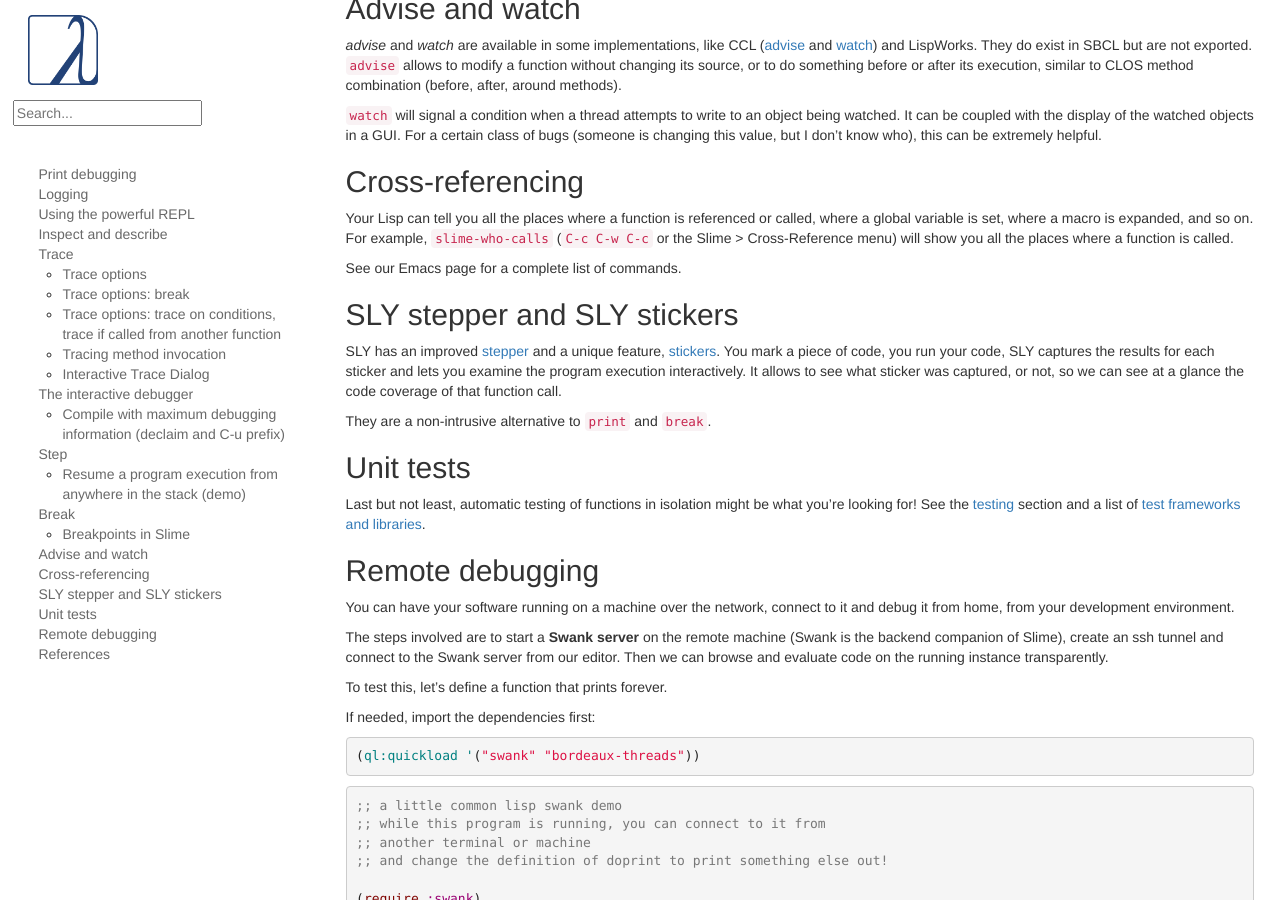
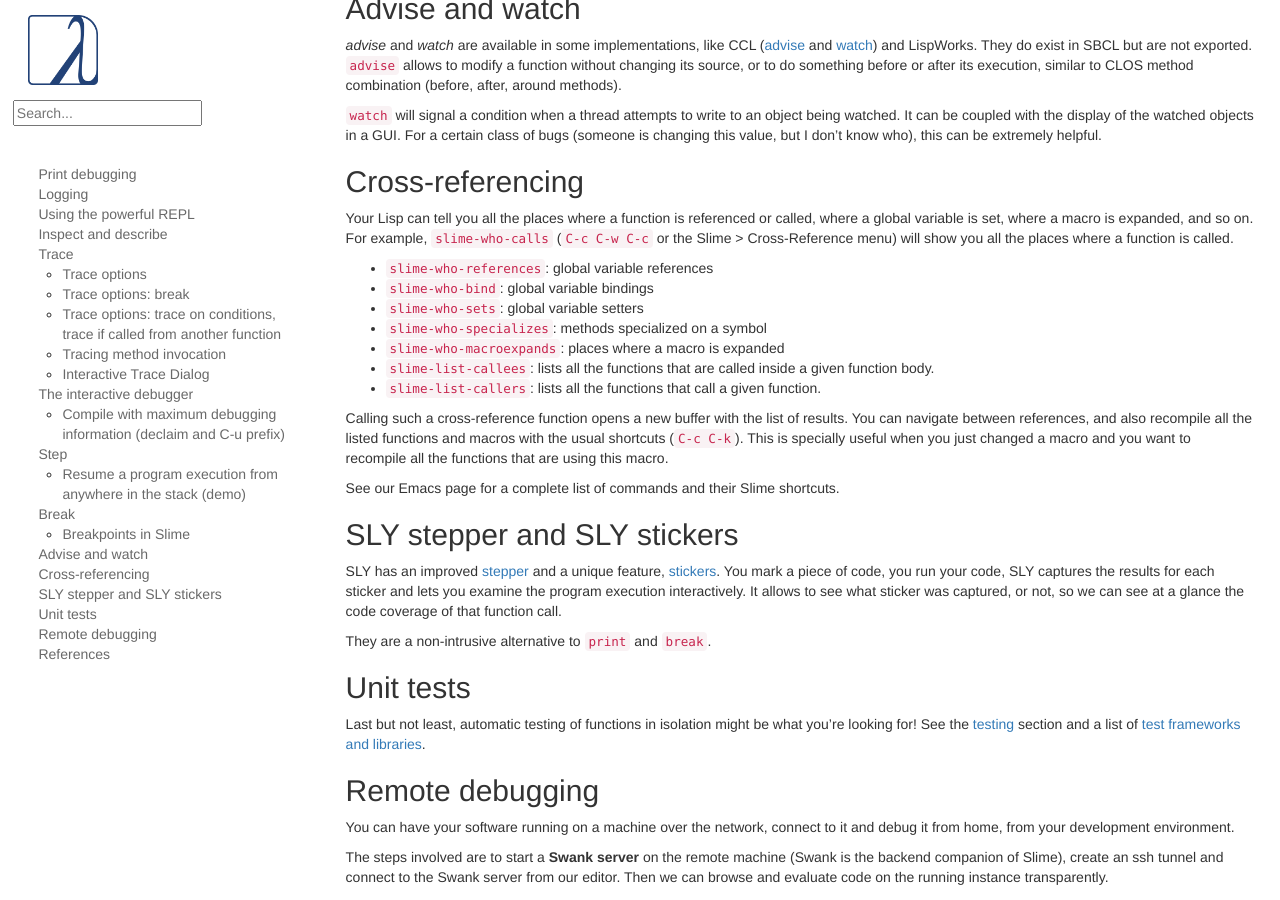
Before and after one commit to LispCookbook/cl-cookbook, a Jekyll site: the page built from debugging.md, in a window 1280 px wide and 900 px high, scrolled down 11113 px. Built offline with Jekyll 4.4.1, drawn with Linux system fonts in a browser that asks for light colours.

Commit message:
debugging: list callers and callees

```diff
--- a/debugging.md
+++ b/debugging.md
@@ -632,7 +632,22 @@
 or called, where a global variable is set, where a macro is expanded,
 and so on. For example, `slime-who-calls` (`C-c C-w C-c` or the Slime > Cross-Reference menu) will show you all the places where a function is called.
 
-See our Emacs page for a complete list of commands.
+- `slime-who-references`: global variable references
+- `slime-who-bind`: global variable bindings
+- `slime-who-sets`: global variable setters
+- `slime-who-specializes`: methods specialized on a symbol
+- `slime-who-macroexpands`: places where a macro is expanded
+- `slime-list-callees`: lists all the functions that are called inside a given function body.
+- `slime-list-callers`: lists all the functions that call a given function.
+
+Calling such a cross-reference function opens a new buffer with the
+list of results. You can navigate between references, and also
+recompile all the listed functions and macros with the usual shortcuts
+(`C-c C-k`). This is specially useful when you just changed a macro
+and you want to recompile all the functions that are using this macro.
+
+See our Emacs page for a complete list of commands and their Slime shortcuts.
+
 
 ## SLY stepper and SLY stickers
 
```
Also changed, not shown: emacs-ide.md (+3 -1 lines).
